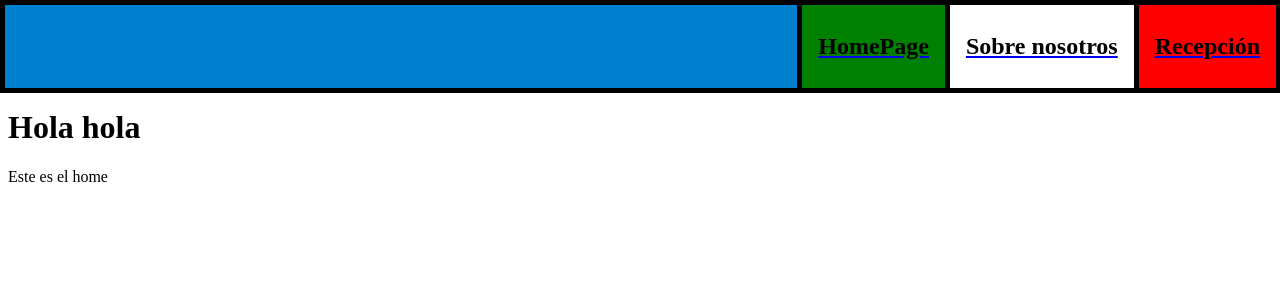
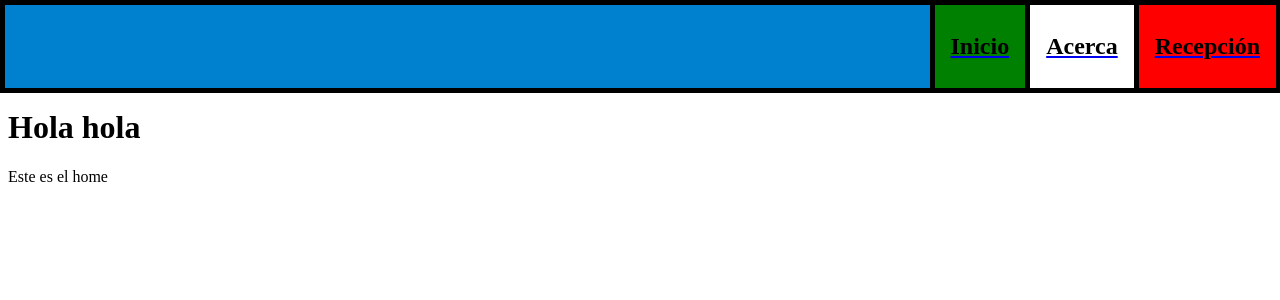
Before and after one commit to JoseDCaballero/VirtualStore, a Vue app: page / in a window 1280 px wide. Shown: the top 300 px of the page. Built offline with nearby package versions, Linux system fonts and the light colour scheme.

Commit message:
corrección en los nombres

```diff
--- a/src/components/NavBar.vue
+++ b/src/components/NavBar.vue
@@ -27,19 +27,19 @@ onUnmounted(() => {
     <div class="malo">
         <nav>
             <router-link to="/">
-                <div class="home" placeholder="HomePage">
-                    <h1>HomePage</h1>
+                <div class="home">
+                    <h1>Inicio</h1>
                 </div>
             </router-link>
 
             <router-link to="/about">
-                <div class="about" placeholder="HomePage">
-                    <h1>Sobre nosotros</h1>
+                <div class="about">
+                    <h1>Acerca</h1>
                 </div>
             </router-link>
 
             <router-link to="/reception">
-                <div class="recept" placeholder="HomePage">
+                <div class="recept">
                     <h1>Recepción</h1>
                 </div>
             </router-link>
```
